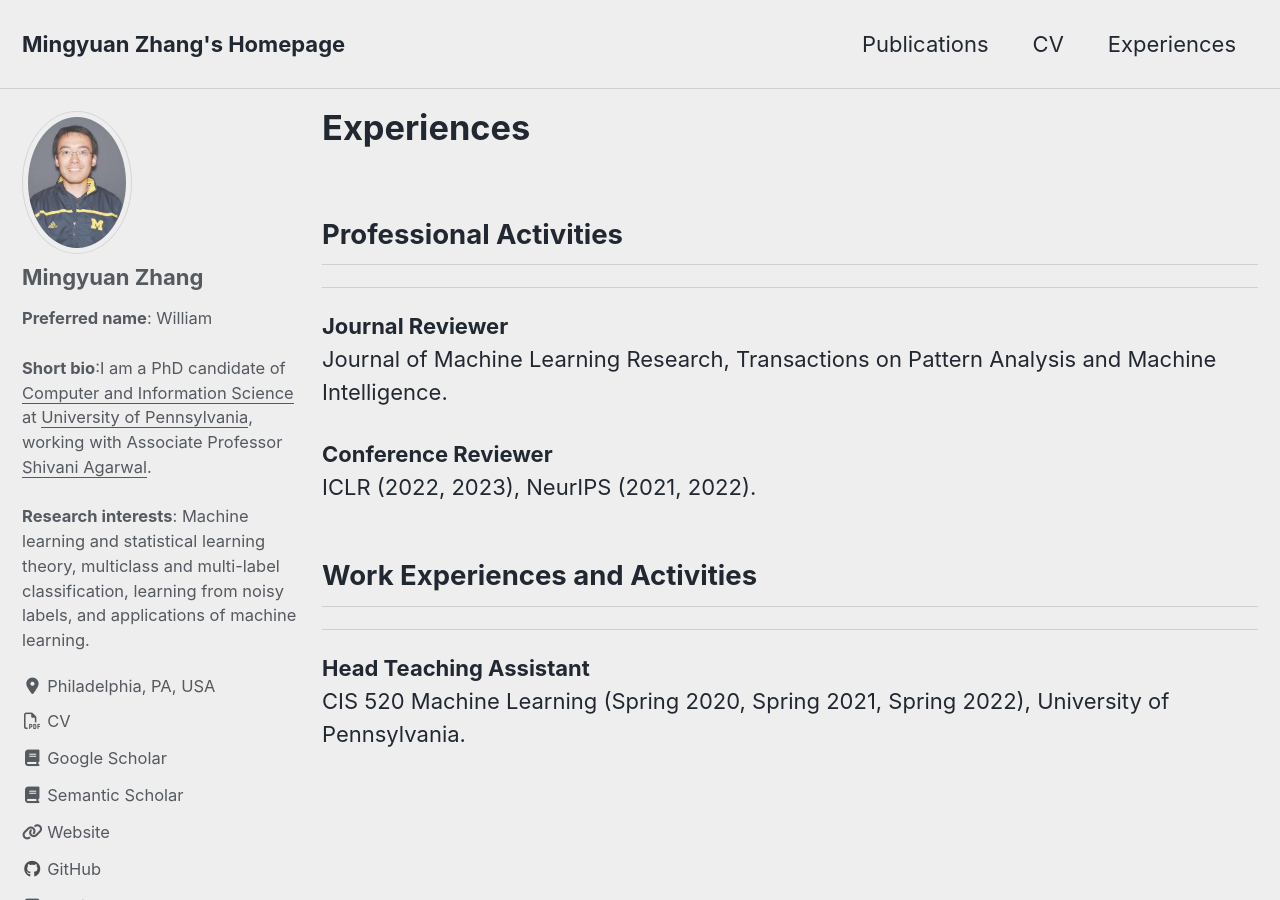
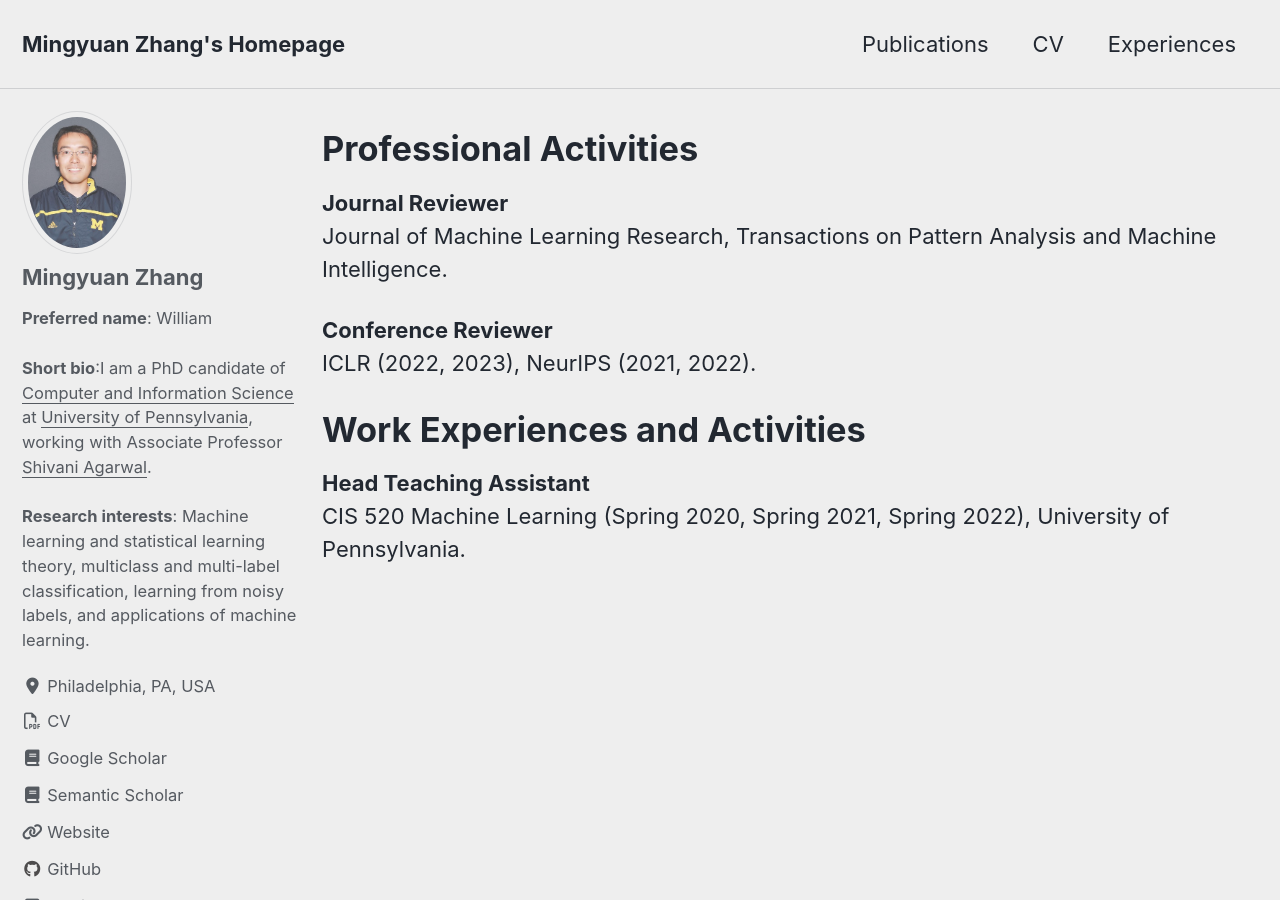
Before and after one commit to moshimowang/moshimowang.github.io, a Jekyll site: the page built from _pages/experiences.md, in a window 1280 px wide and 900 px high. Built offline with Jekyll 4.4.1, drawn with Linux system fonts in a browser that asks for light colours; cached includes are drawn as plain includes; nearby versions of some CDN libraries.

Commit message:
updated experiences and cv

```diff
--- a/_pages/experiences.md
+++ b/_pages/experiences.md
@@ -1,12 +1,11 @@
 ---
 layout: single
 classes: wide
-title: "Experiences"
+title: ""
 permalink: /experiences/
 author_profile: true
 ---
-<h2>Professional Activities</h2>
-***
+<h1>Professional Activities</h1>
 
 **Journal Reviewer**<br>
 Journal of Machine Learning Research, Transactions on Pattern Analysis and Machine Intelligence.<br>
@@ -14,8 +13,7 @@ Journal of Machine Learning Research, Transactions on Pattern Analysis and Machi
 **Conference Reviewer**<br>
 ICLR (2022, 2023), NeurIPS (2021, 2022).<br>
 
-<h2>Work Experiences and Activities</h2>
-***
+<h1>Work Experiences and Activities</h1>
 
 **Head Teaching Assistant**<br>
 CIS 520 Machine Learning (Spring 2020, Spring 2021, Spring 2022), University of Pennsylvania.
```
